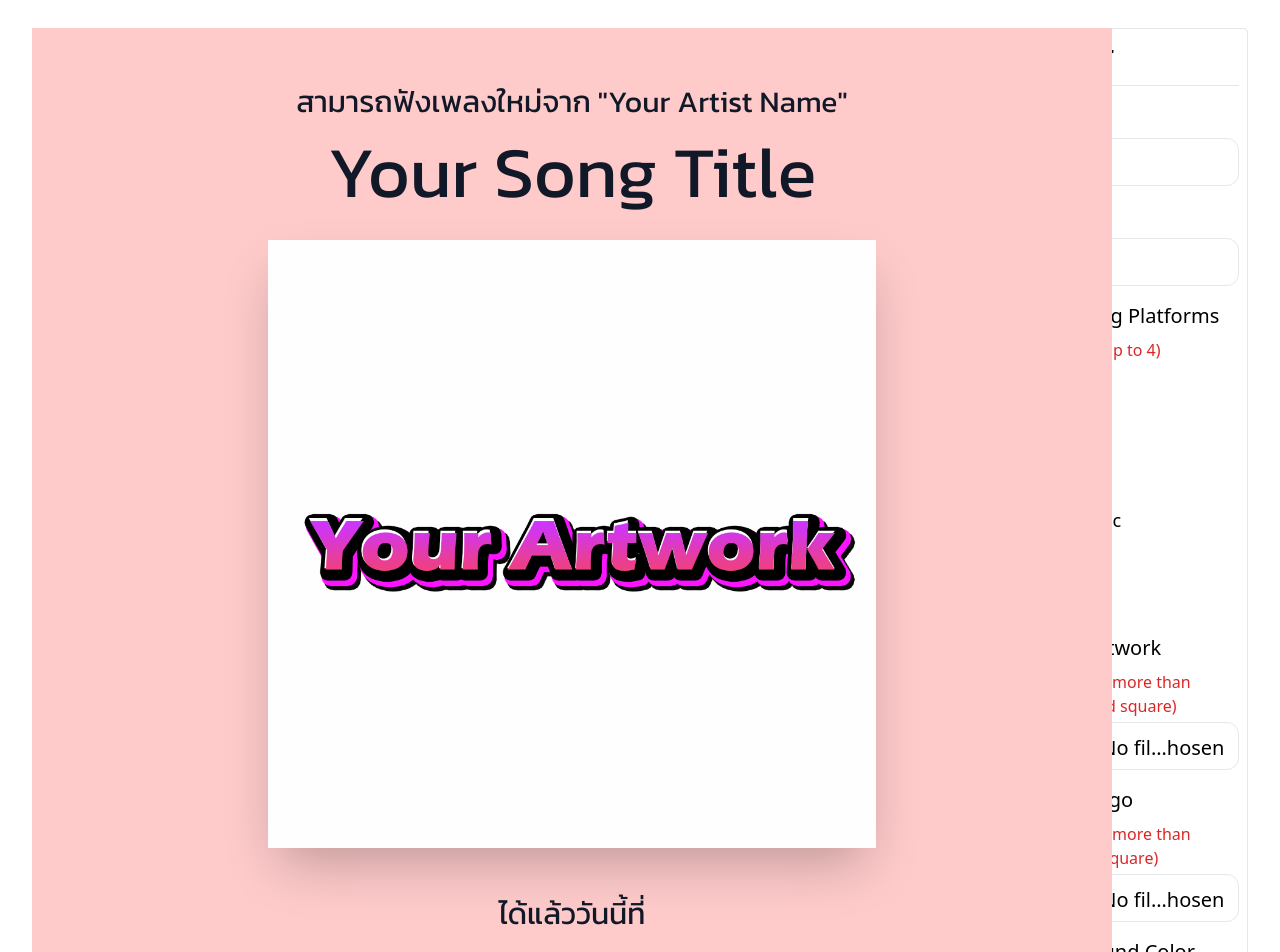
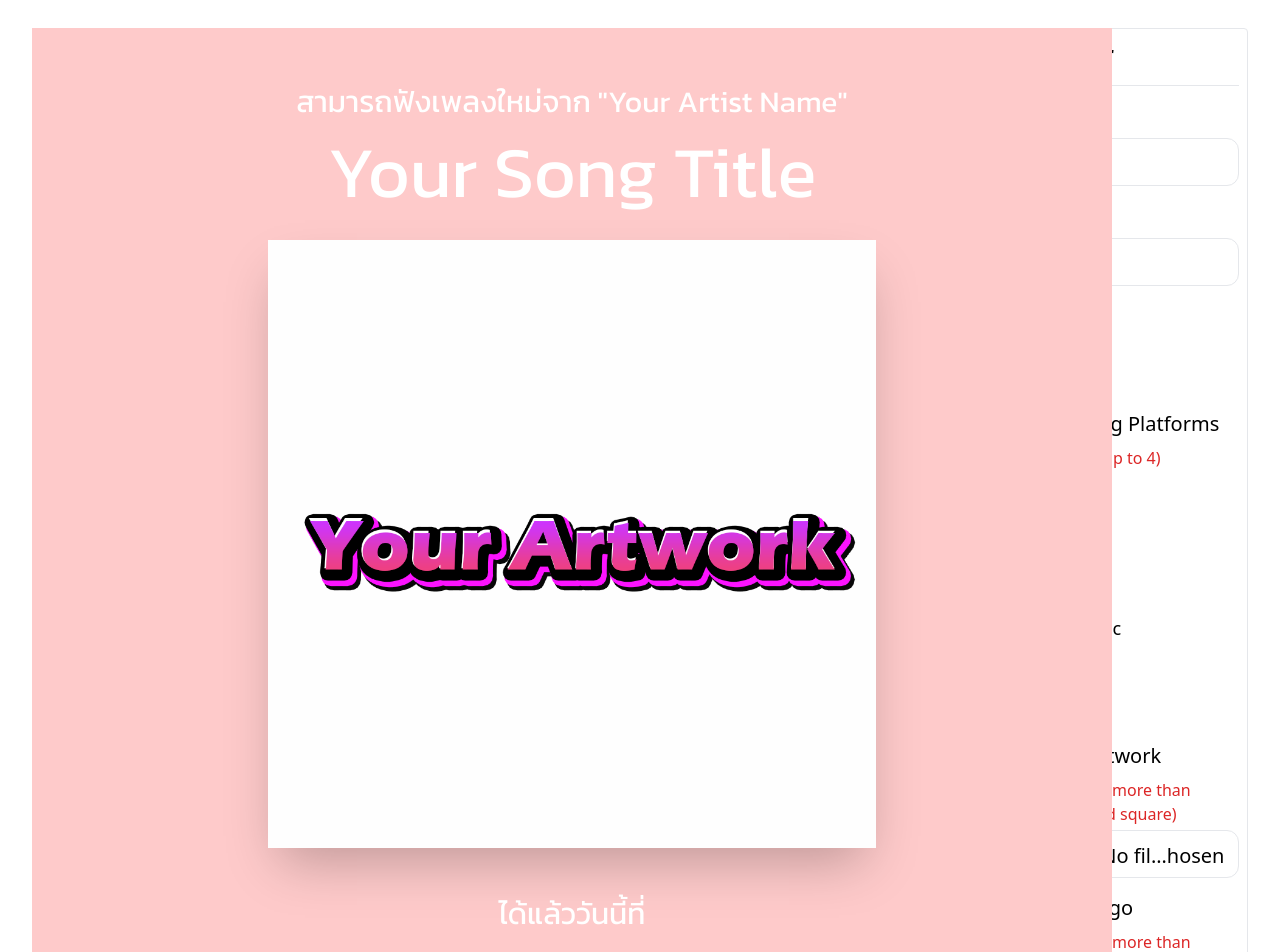
Before and after one commit to POKINBKK/promote-it, a React (Create React App) app: page / in a window 1280 px wide. Shown: the part 60-1012 px from the top of the page. Built offline with nearby package versions, Linux system fonts and the light colour scheme; a web font is replaced by a local one.

Commit message:
Feat: add Mode Light and Dark

```diff
--- a/src/App.js
+++ b/src/App.js
@@ -83,6 +83,7 @@ function App() {
   const [coverColor, setCoverColor] = React.useState("bg-red-200");
   const [artwork, setArtwork] = React.useState("asset/dummy_songcover.png");
   const [logo, setLogo] = React.useState("asset/dummy_logo.png");
+  const [fontMode, setFontMode] = React.useState("w");
 
   const handleArtistName = (e) => {
     setArtistName(e.target.value);
@@ -134,7 +135,11 @@ function App() {
         setArtwork(reader.result);
       }
     };
-    reader.readAsDataURL(e.target.files[0]);
+    try {
+      reader.readAsDataURL(e.target.files[0]);
+    } catch (error) {
+      setArtwork("asset/dummy_songcover.png");
+    }
   };
 
   const handleLogo = (e) => {
@@ -144,7 +149,15 @@ function App() {
         setLogo(reader.result);
       }
     };
-    reader.readAsDataURL(e.target.files[0]);
+    try {
+      reader.readAsDataURL(e.target.files[0]);
+    } catch (error) {
+      setLogo("asset/dummy_logo.png");
+    }
+  };
+
+  const handleMode = (e) => {
+    setFontMode(e.target.value);
   };
 
   return (
@@ -159,10 +172,24 @@ function App() {
             className={"default-cover relative " + coverColor + " text-center"}
           >
             <div>
-              <p className="pt-14 text-3xl text-gray-900">
+              <p
+                className={
+                  fontMode === "b"
+                    ? "text-gray-900 pt-14 text-3xl"
+                    : "text-white pt-14 text-3xl"
+                }
+              >
                 สามารถฟังเพลงใหม่จาก "{artistName}"
               </p>
-              <p className="pt-4 text-7xl text-gray-900">{songTitle}</p>
+              <p
+                className={
+                  fontMode === "b"
+                    ? "pt-4 text-7xl text-gray-900"
+                    : "pt-4 text-7xl text-white"
+                }
+              >
+                {songTitle}
+              </p>
             </div>
             <div className="py-8">
               <img
@@ -172,13 +199,27 @@ function App() {
               />
             </div>
             <div>
-              <p className="pt-4 text-3xl text-gray-900">ได้แล้ววันนี้ที่</p>
-              <div className="pt-2 flex items-center justify-center">
+              <p
+                className={
+                  fontMode === "b"
+                    ? "pt-4 text-3xl text-gray-900"
+                    : "pt-4 text-3xl text-white"
+                }
+              >
+                ได้แล้ววันนี้ที่
+              </p>
+              <div className="pt-2 flex items-center justify-center overflow-x-hidden">
                 {selectedStreaming.map((item) => (
                   <img
                     key={item.id}
                     className="w-1/6 mx-4"
-                    src={"asset/streaming-icon-b/" + item.name + ".png"}
+                    src={
+                      "asset/streaming-icon-" +
+                      fontMode +
+                      "/" +
+                      item.name +
+                      ".png"
+                    }
                     alt={item.display}
                   />
                 ))}
@@ -209,6 +250,36 @@ function App() {
               onChange={handleSongTitle}
               className="border rounded-xl h-12 w-full text-xl px-2 focus-within:border-pink-500 focus:outline-none"
             />
+          </div>
+          <div className="w-full pt-4">
+            <p className="text-xl pb-2">Mode</p>
+            <div>
+              <input
+                type="radio"
+                id="white"
+                name="mode"
+                value="w"
+                className="w-8"
+                onClick={handleMode}
+                defaultChecked
+              />
+              <label htmlFor="white" className="text-lg">
+                Light
+              </label>
+              <br />
+              <input
+                type="radio"
+                id="black"
+                name="mode"
+                value="b"
+                className="w-8"
+                onClick={handleMode}
+              />
+              <label htmlFor="black" className="text-lg">
+                Dark
+              </label>
+              <br />
+            </div>
           </div>
           <div className="w-full pt-4">
             <p className="text-xl pb-2">Select Streaming Platforms</p>
```
Also changed, not shown: 1 other file (tests, documents, lock files or other folders).
